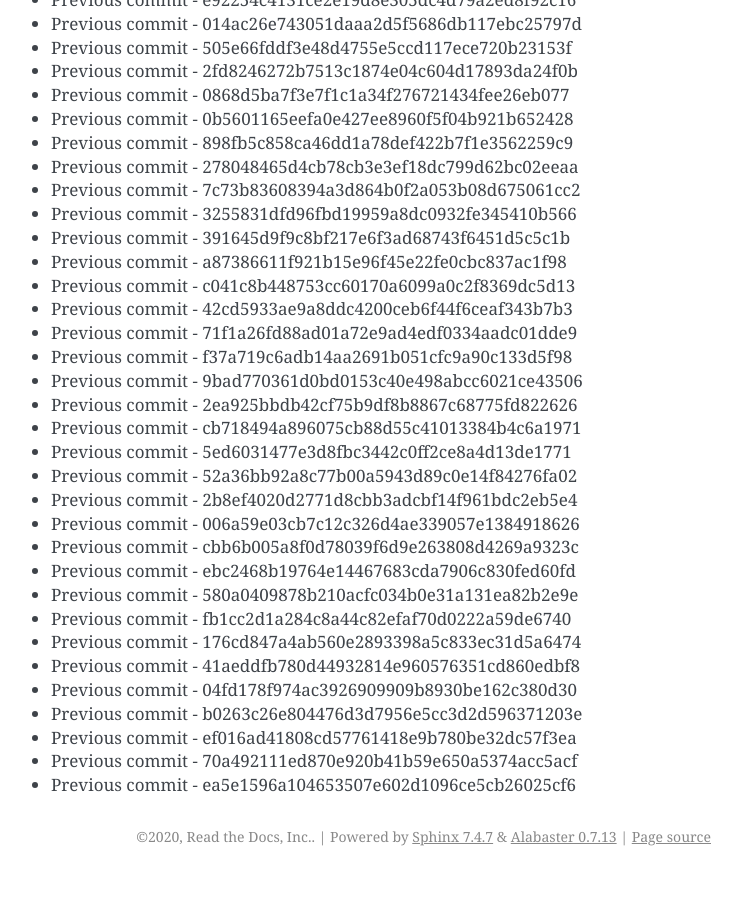
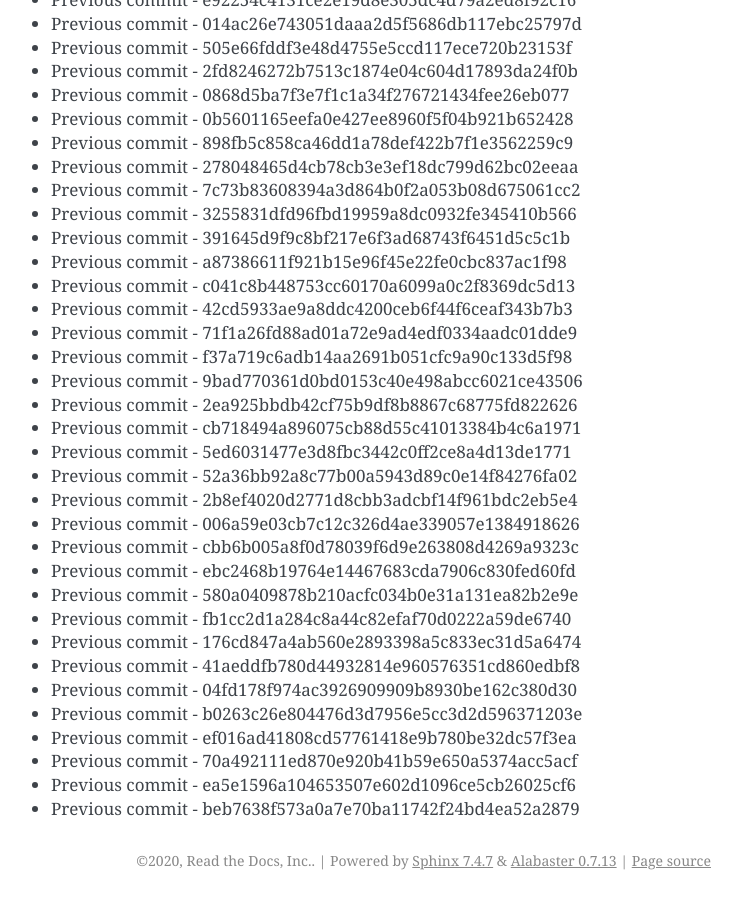
Before and after one commit to readthedocs/rtd-git-stresstest, a Sphinx documentation site: the page built from docs/updates.rst, in a window 1280 px wide and 900 px high, scrolled down 67382 px. Shown: the whole window, without its empty margins (399-1141 px from the left). Built offline with Sphinx 7.4.7, drawn with Linux system fonts in a browser that asks for light colours; before the commit the page ends 68258 px from its top, so only the background shows below that.

Commit message:
Generating commit from previous: beb7638f573a0a7e70ba11742f24bd4ea52a2879

```diff
--- a/docs/updates.rst
+++ b/docs/updates.rst
@@ -2863,3 +2863,4 @@ It can be tested for any performance characteristics.
 * Previous commit - ef016ad41808cd57761418e9b780be32dc57f3ea
 * Previous commit - 70a492111ed870e920b41b59e650a5374acc5acf
 * Previous commit - ea5e1596a104653507e602d1096ce5cb26025cf6
+* Previous commit - beb7638f573a0a7e70ba11742f24bd4ea52a2879
```
